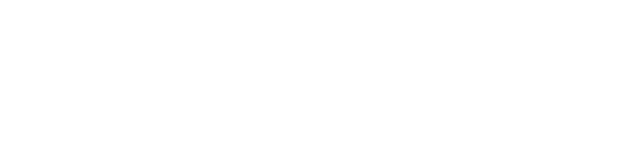
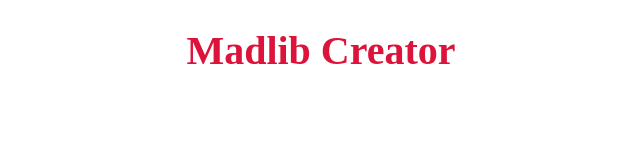
Before and after one commit to tatemitchell/madlibs, a plain HTML site: page index.html in a window 1280 px wide. Shown: the whole page, without its empty margins (319-959 px from the left). Drawn offline with Linux system fonts and the light colour scheme.

Commit message:
modified index.html and added styles.css

```diff
--- a/index.html
+++ b/index.html
@@ -3,8 +3,9 @@
 <head>
     <meta charset="UTF-8">
     <title>Title</title>
+    <link rel="stylesheet" type="text/css" href="styles/styles.css">
 </head>
 <body>
-
+    <h1 class="title">Madlib Creator</h1>
 </body>
 </html>
--- /dev/null
+++ b/styles/styles.css
@@ -0,0 +1,5 @@
+h1.title {
+    color: crimson;
+    text-align: center;
+    font-size: 40px;
+}
```
